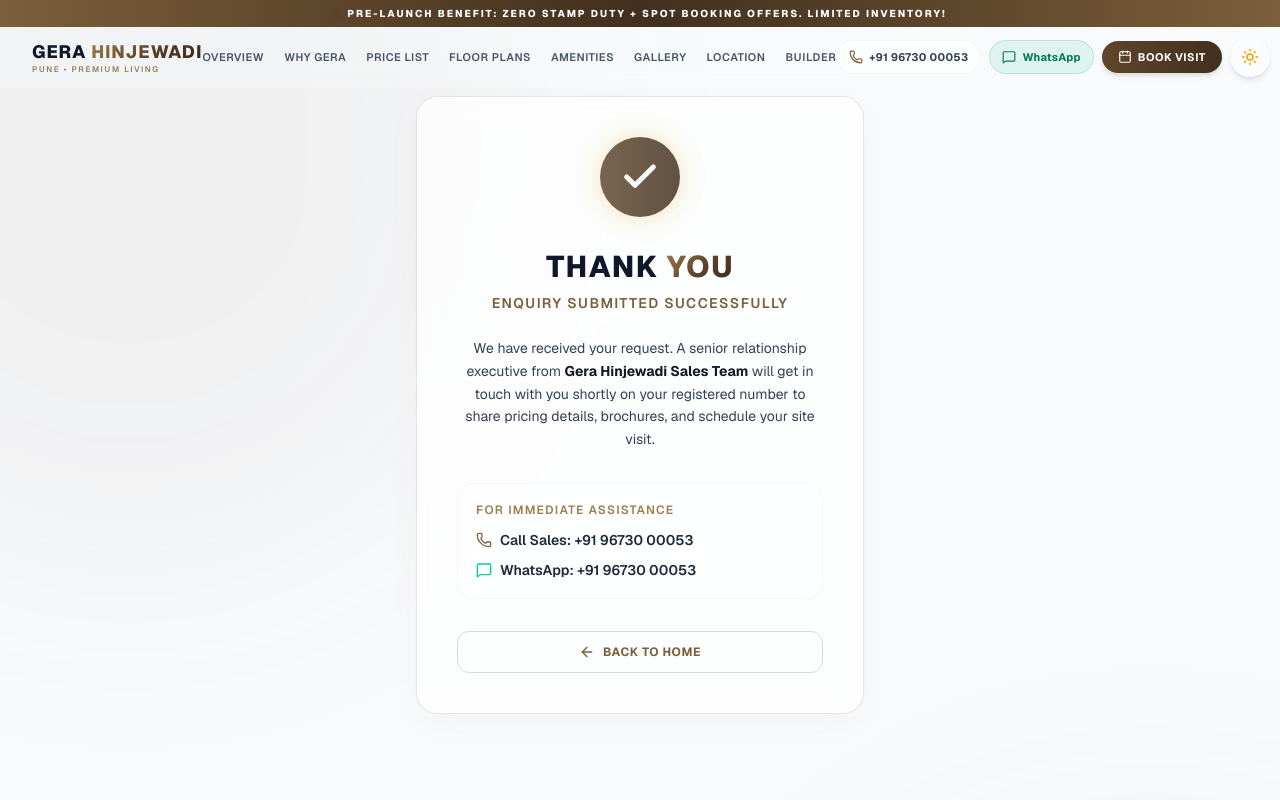
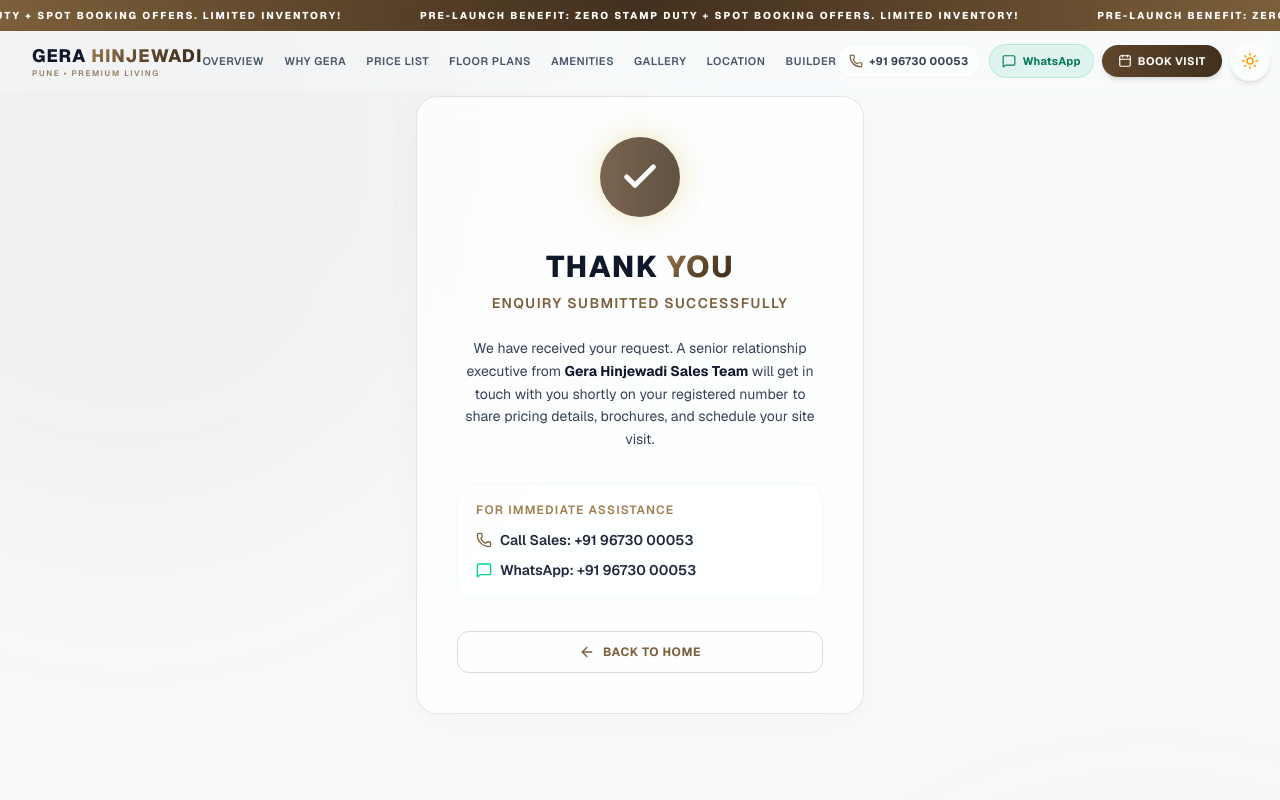
Before and after one commit to 24krealtorshinjewadi-blip/Gera-Hinjewadi, a Next.js app: page /thank-you in a window 1280 px wide. Shown: the top 800 px of the page. Built offline with nearby package versions, Linux system fonts and the light colour scheme.

Commit message:
feat: animate top announcement promo banner into an infinite scrolling marquee

```diff
--- a/src/app/globals.css
+++ b/src/app/globals.css
@@ -444,3 +444,19 @@
 .animate-pulse-emerald {
   animation: pulse-emerald 2s infinite ease-in-out;
 }
+
+/* Infinite Marquee Ticker */
+@keyframes marquee {
+  0% { transform: translateX(0); }
+  100% { transform: translateX(-50%); }
+}
+
+.animate-marquee {
+  display: flex;
+  width: max-content;
+  animation: marquee 25s linear infinite;
+}
+
+.animate-marquee:hover {
+  animation-play-state: paused;
+}
--- a/src/components/Header.tsx
+++ b/src/components/Header.tsx
@@ -48,9 +48,25 @@ export default function Header() {
         }`}
     >
       {/* 1. TOP PROMO ANNOUNCEMENT BANNER */}
-      <div className="bg-gradient-to-r from-gold-800 via-gold-600 to-gold-800 py-1.5 px-4 text-center text-white text-[9px] sm:text-[10px] font-extrabold uppercase tracking-[0.2em] flex items-center justify-center gap-2 relative overflow-hidden">
-        <span className="inline-block w-1.5 h-1.5 rounded-full bg-white animate-ping shrink-0" />
-        <span>Pre-Launch Benefit: Zero Stamp Duty + Spot Booking Offers. Limited Inventory!</span>
+      <div className="bg-gradient-to-r from-gold-800 via-gold-600 to-gold-800 py-2 text-white text-[9px] sm:text-[10px] font-extrabold uppercase tracking-[0.2em] relative overflow-hidden w-full flex">
+        <div className="flex animate-marquee whitespace-nowrap shrink-0">
+          <span className="mx-8 flex items-center gap-2">
+            <span className="inline-block w-1.5 h-1.5 rounded-full bg-white animate-ping shrink-0" />
+            Pre-Launch Benefit: Zero Stamp Duty + Spot Booking Offers. Limited Inventory!
+          </span>
+          <span className="mx-8 flex items-center gap-2">
+            <span className="inline-block w-1.5 h-1.5 rounded-full bg-white animate-ping shrink-0" />
+            Pre-Launch Benefit: Zero Stamp Duty + Spot Booking Offers. Limited Inventory!
+          </span>
+          <span className="mx-8 flex items-center gap-2">
+            <span className="inline-block w-1.5 h-1.5 rounded-full bg-white animate-ping shrink-0" />
+            Pre-Launch Benefit: Zero Stamp Duty + Spot Booking Offers. Limited Inventory!
+          </span>
+          <span className="mx-8 flex items-center gap-2">
+            <span className="inline-block w-1.5 h-1.5 rounded-full bg-white animate-ping shrink-0" />
+            Pre-Launch Benefit: Zero Stamp Duty + Spot Booking Offers. Limited Inventory!
+          </span>
+        </div>
       </div>
 
       <div className="max-w-7xl mx-auto px-4 sm:px-6 lg:px-8 py-2.5">
```
